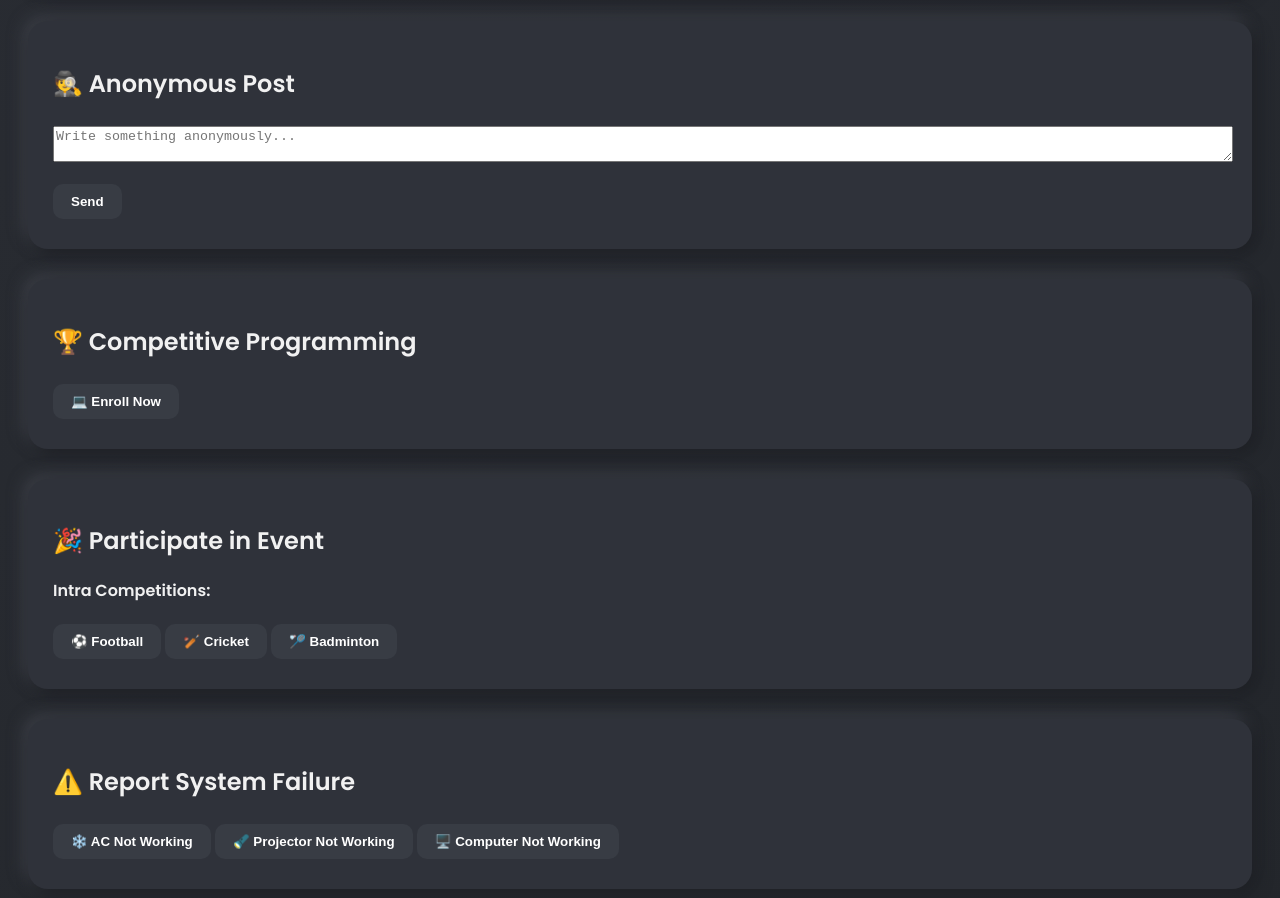
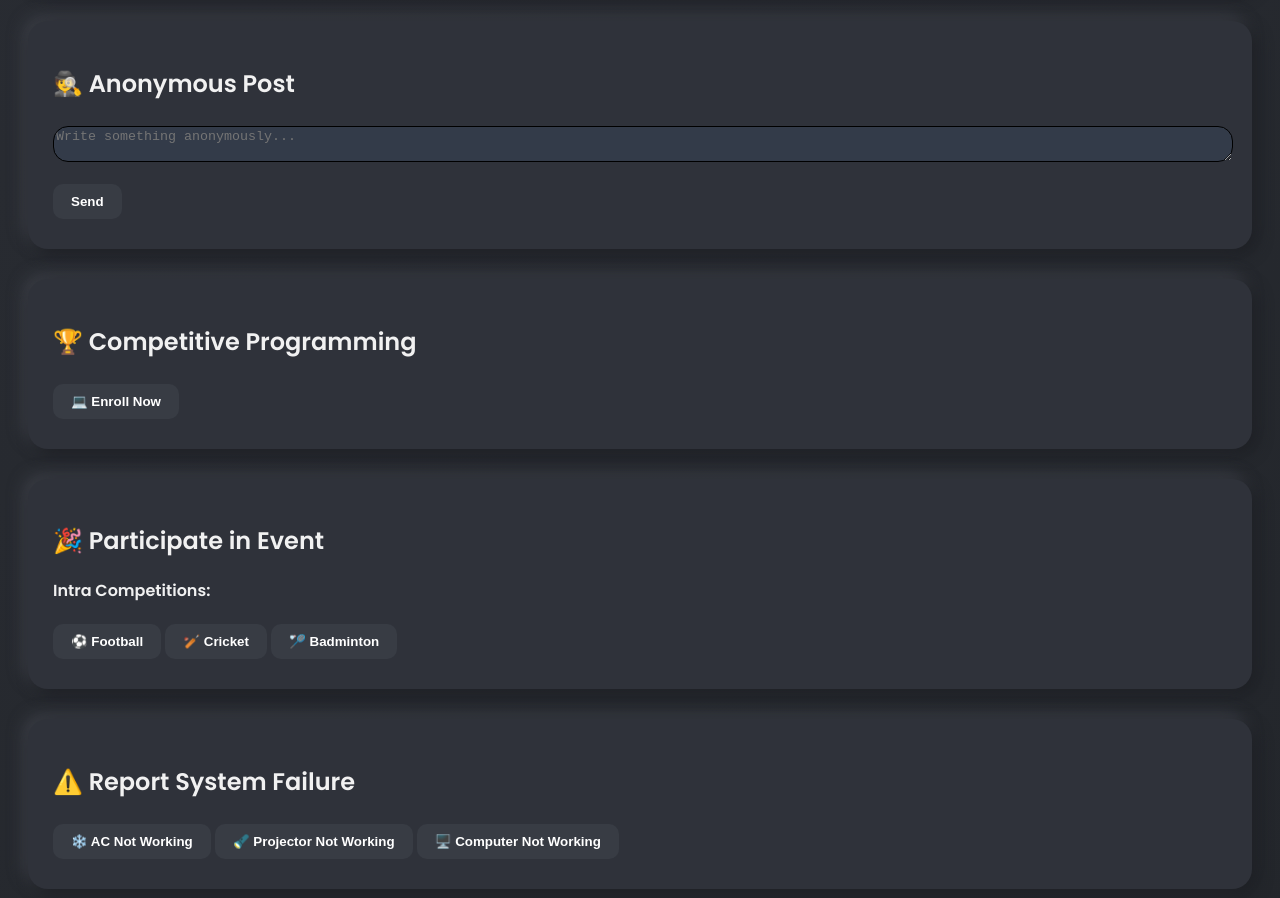
Before and after one commit to SRTonmoy/the-hatchcoders-sd3, a plain HTML site: page dashboard.html in a window 1280 px wide. Shown: the part 1180-2078 px from the top of the page. Drawn offline with Linux system fonts and the light colour scheme.

Commit message:
color added

```diff
--- a/dashboard.html
+++ b/dashboard.html
@@ -47,6 +47,14 @@
       width: 100%;
       margin: 5px 0 10px;
     }
+    .anonymous{
+      background-color: #333b49;
+      border-radius: 15px;
+      border-color: black;=
+    }
+    .anonymous:hover{
+      color: #4dabf7;
+    }
   </style>
 </head>
 <body>
@@ -94,7 +102,7 @@
 
   <section class="dashboard-content">
     <h2>🕵️ Anonymous Post</h2>
-    <textarea placeholder="Write something anonymously..."></textarea><br>
+    <textarea class="anonymous" placeholder="Write something anonymously..."></textarea><br>
     <button onclick="alert('Anonymous post submitted!')">Send</button>
   </section>
 
@@ -164,6 +172,7 @@
       link.download = "T-Nestia_Yearly_Calendar_2025.pdf";
       link.click();
     }
+
   </script>
 </body>
 </html>
```
